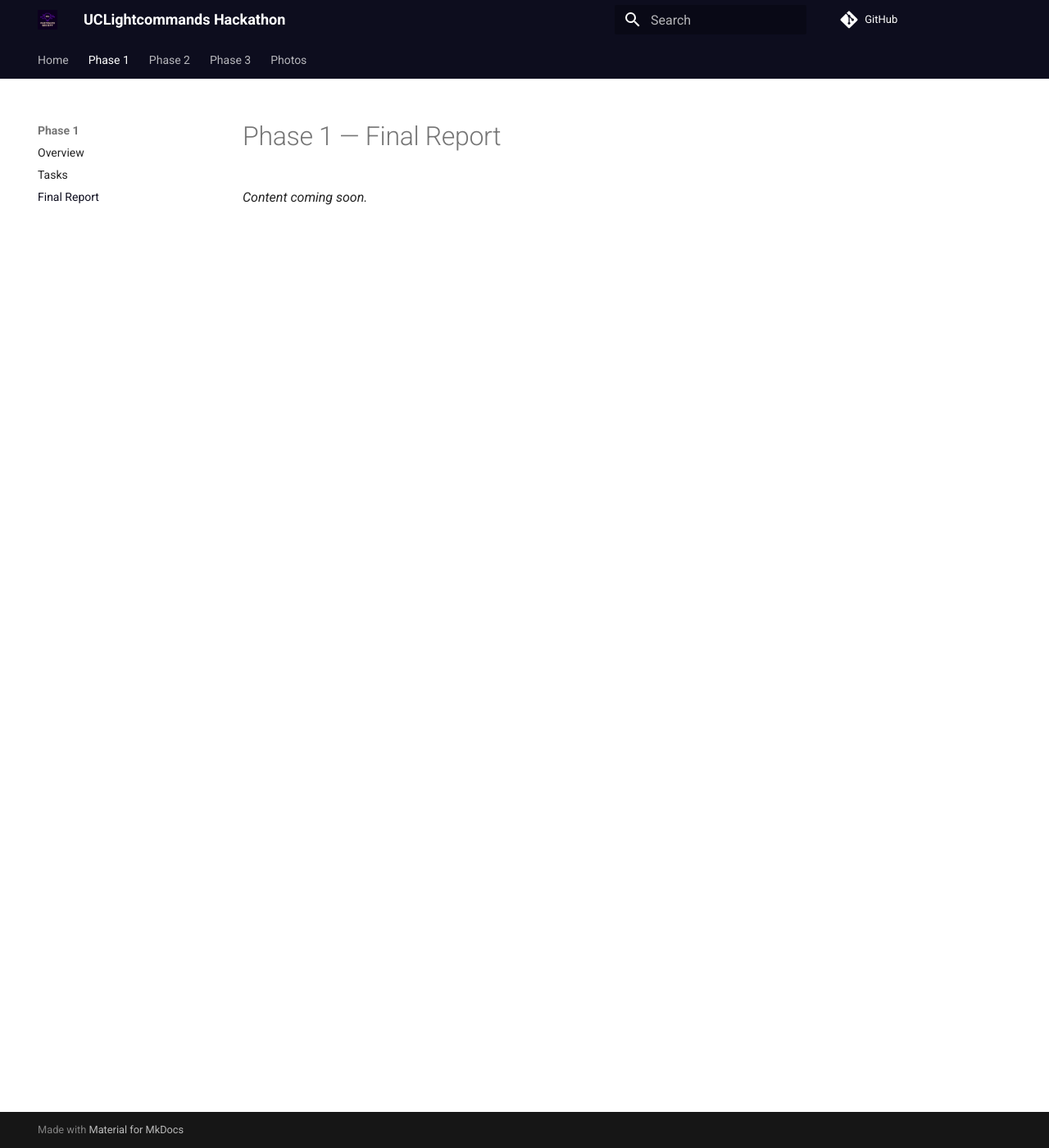
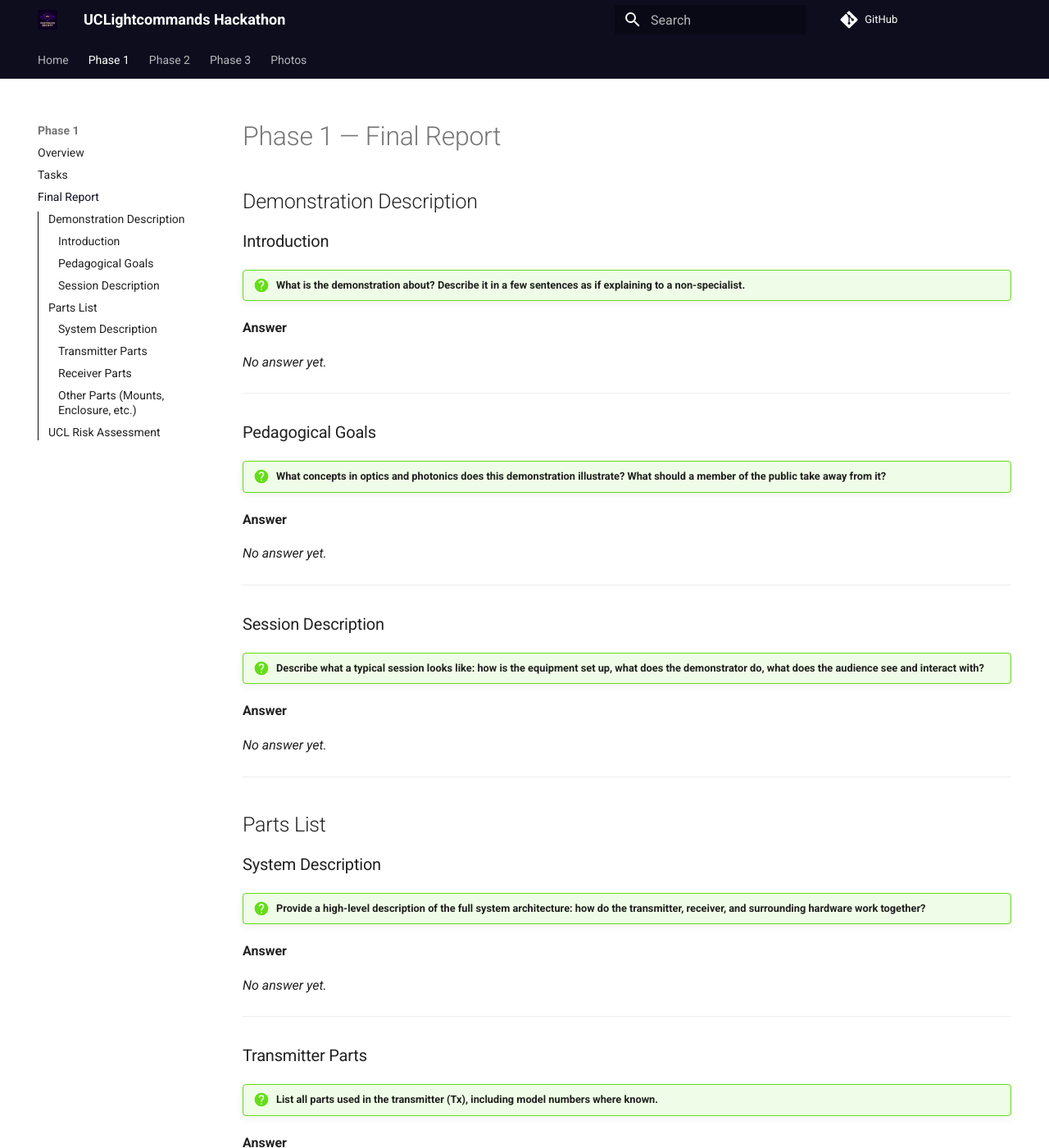
Before and after one commit to UCL-Photonics-Society/UCLightcommands, an MkDocs documentation site: the page built from docs/phase1/final-report.md, in a window 1280 px wide and 1400 px high. Shown: the whole window at 82% size. Built offline with MkDocs 1.6.1 and Material for MkDocs 9.7.7, drawn with Linux system fonts in a browser that asks for light colours; comment, search, counter and statistics services are not loaded; some of the changed text lies outside the part shown.

Commit message:
docs: add skeletton for final report

```diff
--- a/docs/phase1/final-report.md
+++ b/docs/phase1/final-report.md
@@ -1,5 +1,93 @@
 # Phase 1 — Final Report
 
-<!-- TODO: Provide the template or completed final report for Phase 1. -->
+## Demonstration Description
 
-*Content coming soon.*
+### Introduction
+
+!!! question "What is the demonstration about? Describe it in a few sentences as if explaining to a non-specialist."
+
+**Answer**
+
+*No answer yet.*
+
+---
+
+### Pedagogical Goals
+
+!!! question "What concepts in optics and photonics does this demonstration illustrate? What should a member of the public take away from it?"
+
+**Answer**
+
+*No answer yet.*
+
+---
+
+### Session Description
+
+!!! question "Describe what a typical session looks like: how is the equipment set up, what does the demonstrator do, what does the audience see and interact with?"
+
+**Answer**
+
+*No answer yet.*
+
+---
+
+## Parts List
+
+### System Description
+
+!!! question "Provide a high-level description of the full system architecture: how do the transmitter, receiver, and surrounding hardware work together?"
+
+**Answer**
+
+*No answer yet.*
+
+---
+
+### Transmitter Parts
+
+!!! question "List all parts used in the transmitter (Tx), including model numbers where known."
+
+**Answer**
+
+| Part | Model / Reference | Notes |
+|------|------------------|-------|
+| | | |
+
+---
+
+### Receiver Parts
+
+!!! question "List all parts used in the receiver (Rx), including the target voice-activated device and any supporting hardware."
+
+**Answer**
+
+| Part | Model / Reference | Notes |
+|------|------------------|-------|
+| | | |
+
+---
+
+### Other Parts (Mounts, Enclosure, etc.)
+
+!!! question "List all remaining parts: optical mounts, breadboard, enclosure, cables, and anything else required to assemble the full system."
+
+**Answer**
+
+| Part | Model / Reference | Notes |
+|------|------------------|-------|
+| | | |
+
+---
+
+## UCL Risk Assessment
+
+!!! question "Complete the UCL risk assessment for the demonstration. Identify each hazard, its likelihood and severity, and the mitigations in place."
+
+**Answer**
+
+| Hazard | Likelihood | Severity | Mitigation |
+|--------|-----------|---------|------------|
+| | | | |
+
+!!! warning "This section must be approved by UCL before the demonstration can take place."
```
